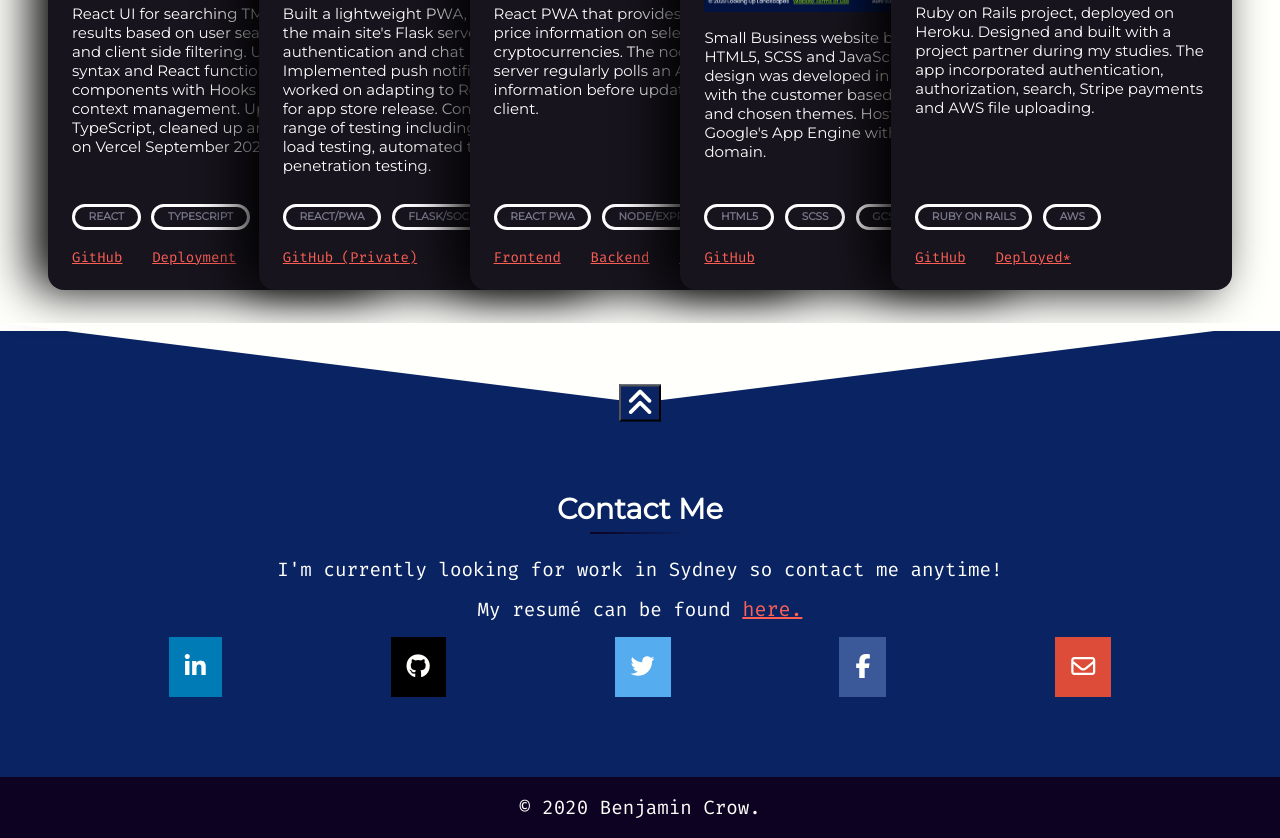
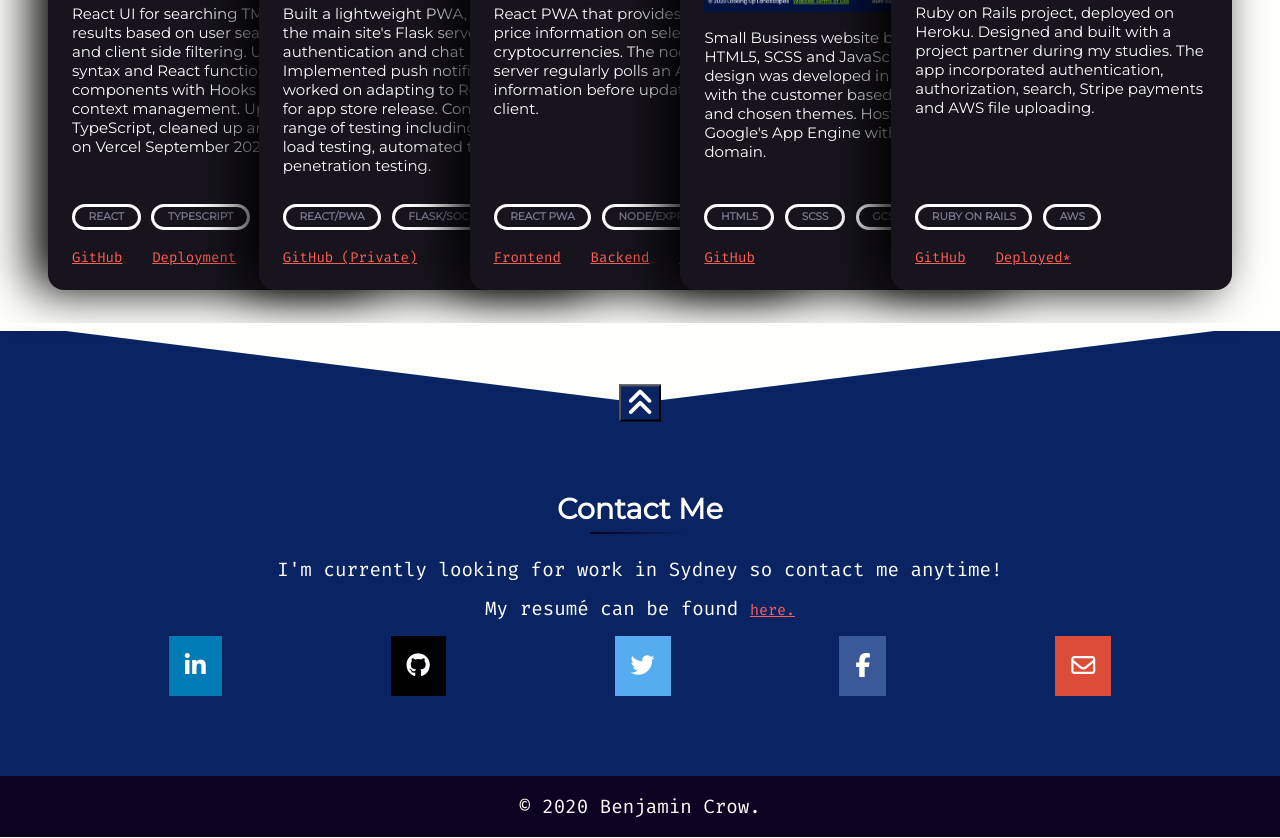
Before and after one commit to CrowBe/crowbe.github.io, a plain HTML site: page index.html in a window 1280 px wide. Shown: the part 2480-3318 px from the top of the page. Drawn offline with Linux system fonts and the light colour scheme.

Commit message:
fix link font sizing issue

```diff
--- a/index.html
+++ b/index.html
@@ -258,7 +258,7 @@
         <p>I'm currently looking for work in Sydney so contact me anytime!</p>
         <p>
             My resumé can be found
-            <a href="https://drive.google.com/file/d/1KtPwrO1RMO1xJcKEed-0LSOKS0ngEJ0L/view?usp=drive_link" target="_blank" rel="noopener noreferrer"> here.</a>
+            <a href="https://drive.google.com/file/d/1KtPwrO1RMO1xJcKEed-0LSOKS0ngEJ0L/view?usp=drive_link" style="font-size: 15px;" target="_blank" rel="noopener noreferrer"> here.</a>
         </p>
         <div class="icon-bar">
             <a href="https://www.linkedin.com/in/benjamin-crow1991" target='_blank' rel="noopener noreferrer" class="linkedin"><i class="fab fa-linkedin-in"></i></a>
```
